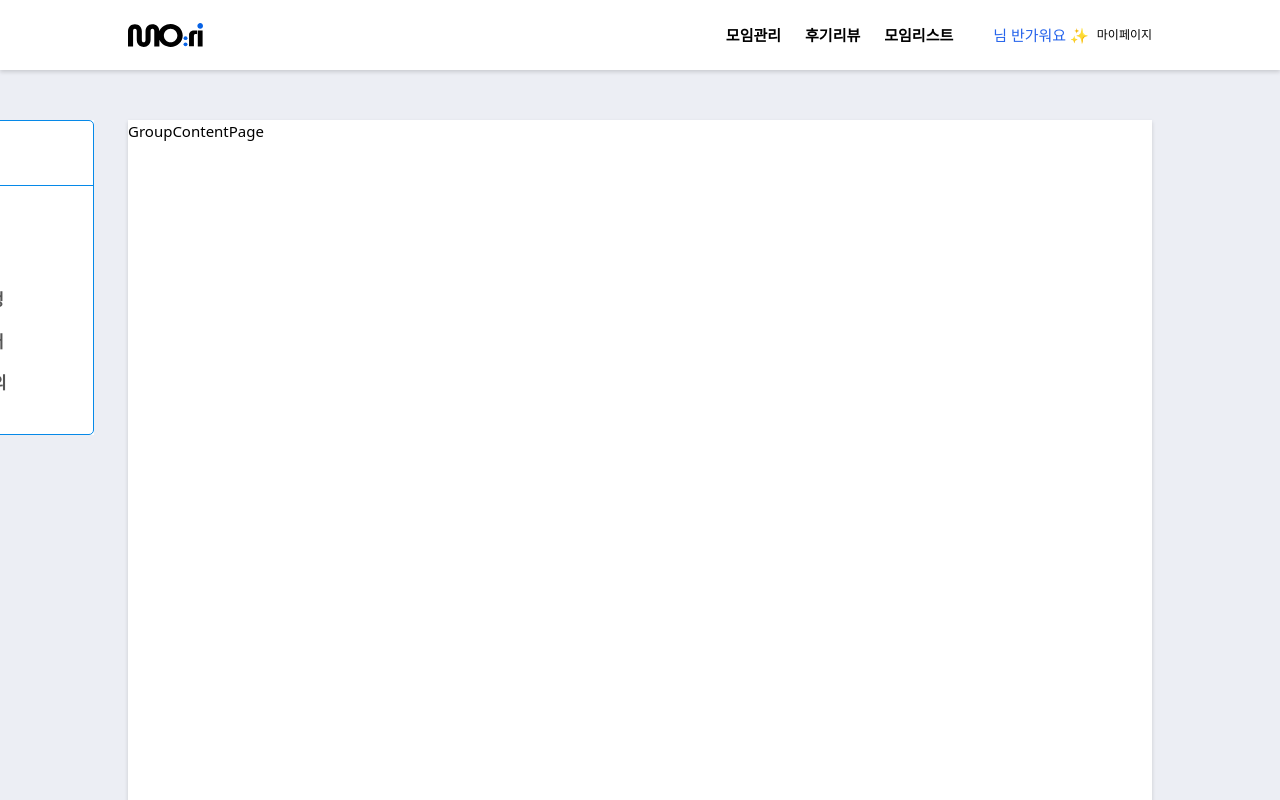
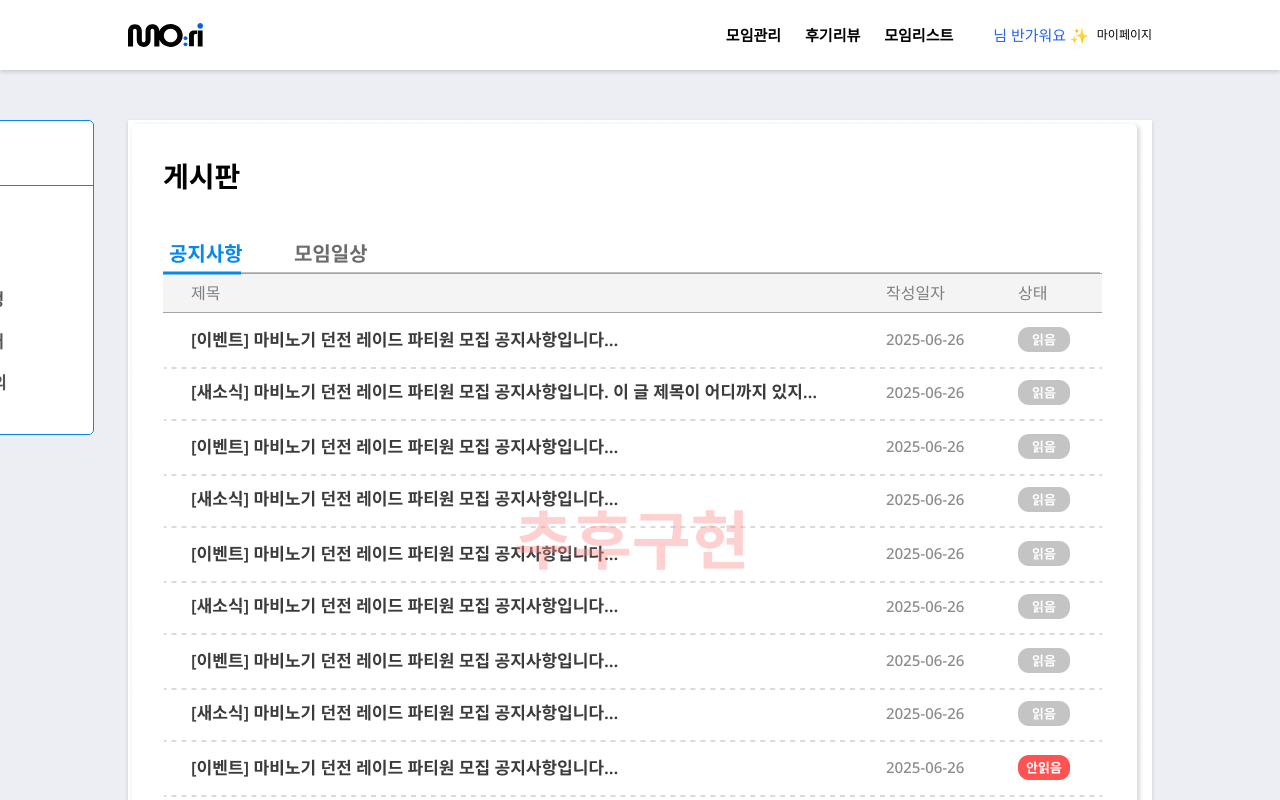
Before and after one commit to sbk283/mo_ri, a React (Vite) app: page /groupcontent/1 in a window 1280 px wide. Built offline with nearby package versions, Linux system fonts and the light colour scheme; no server answers.

Commit message:
[docs] 추후구현 페이지 이미지 대체

```diff
--- a/src/components/main/IntroSection.tsx
+++ b/src/components/main/IntroSection.tsx
@@ -9,10 +9,8 @@ function IntroSection() {
     <div>
       <div className="relative  mt-[70px]">
         <div className="relative w-full h-[500px] overflow-hidden rounded-bl-[80px] rounded-br-[80px]">
-
           <img src="/bgimg.jpg" alt="" className="absolute inset-0 bg-cover bg-center " />
           <div className="absolute inset-0 bg-black/50 " />
-
         </div>
 
         <div className="absolute top-[135px] left-1/2 transform -translate-x-1/2  text-xxl font-bold text-gray-50">
--- a/src/pages/GroupContentPage.tsx
+++ b/src/pages/GroupContentPage.tsx
@@ -3,7 +3,9 @@ import GroupDashboardLayout from '../components/layout/GroupDashboardLayout';
 function GroupContentPage() {
   return (
     <GroupDashboardLayout>
-      <div className="bg-white shadow-card h-[770px]">GroupContentPage</div>
+      <div className="bg-white shadow-card h-[770px]">
+        <img src="/test_1.png" alt="추후구현" />
+      </div>
     </GroupDashboardLayout>
   );
 }
```
Also changed, not shown: public/test_1.png (added).
